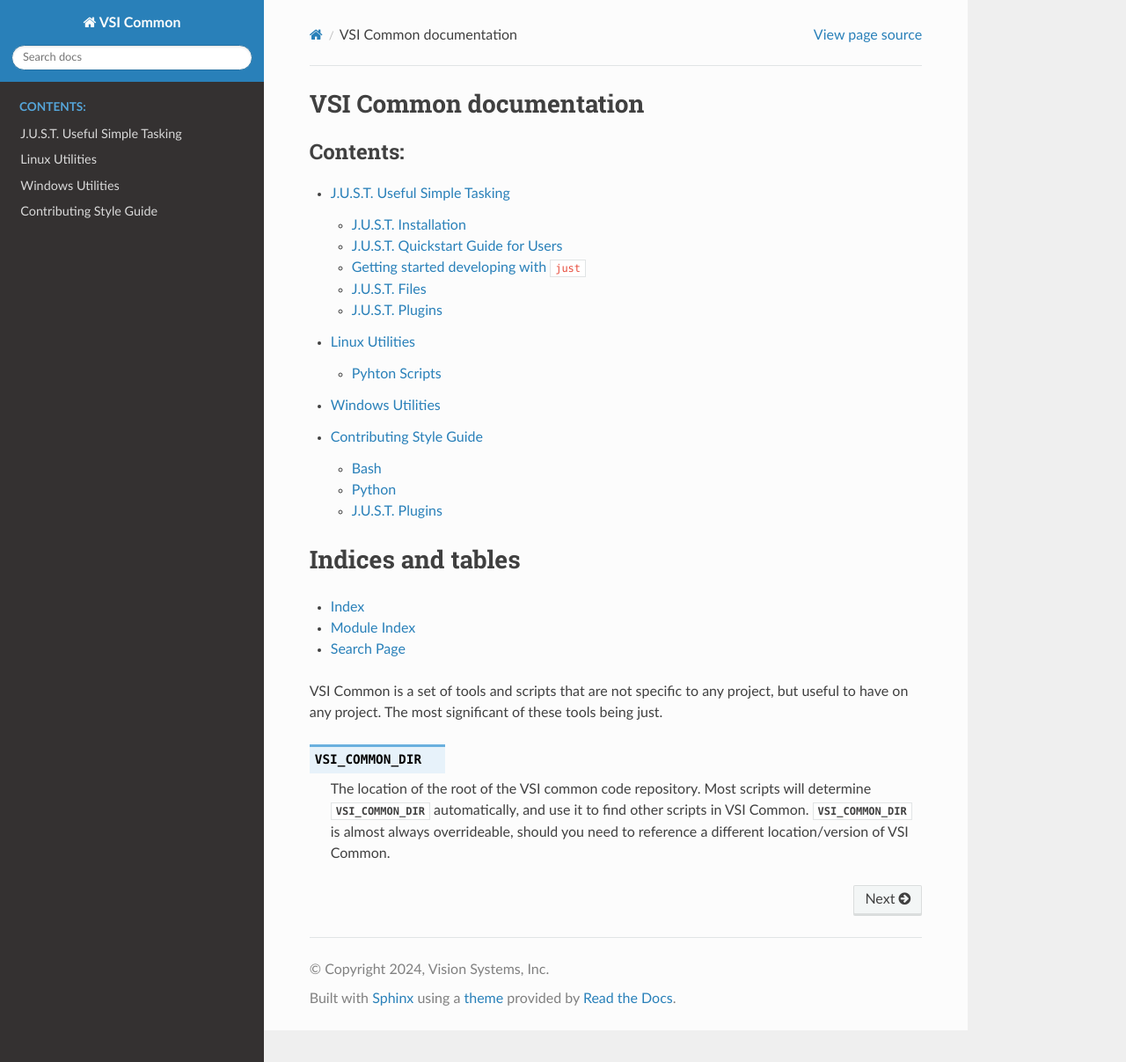
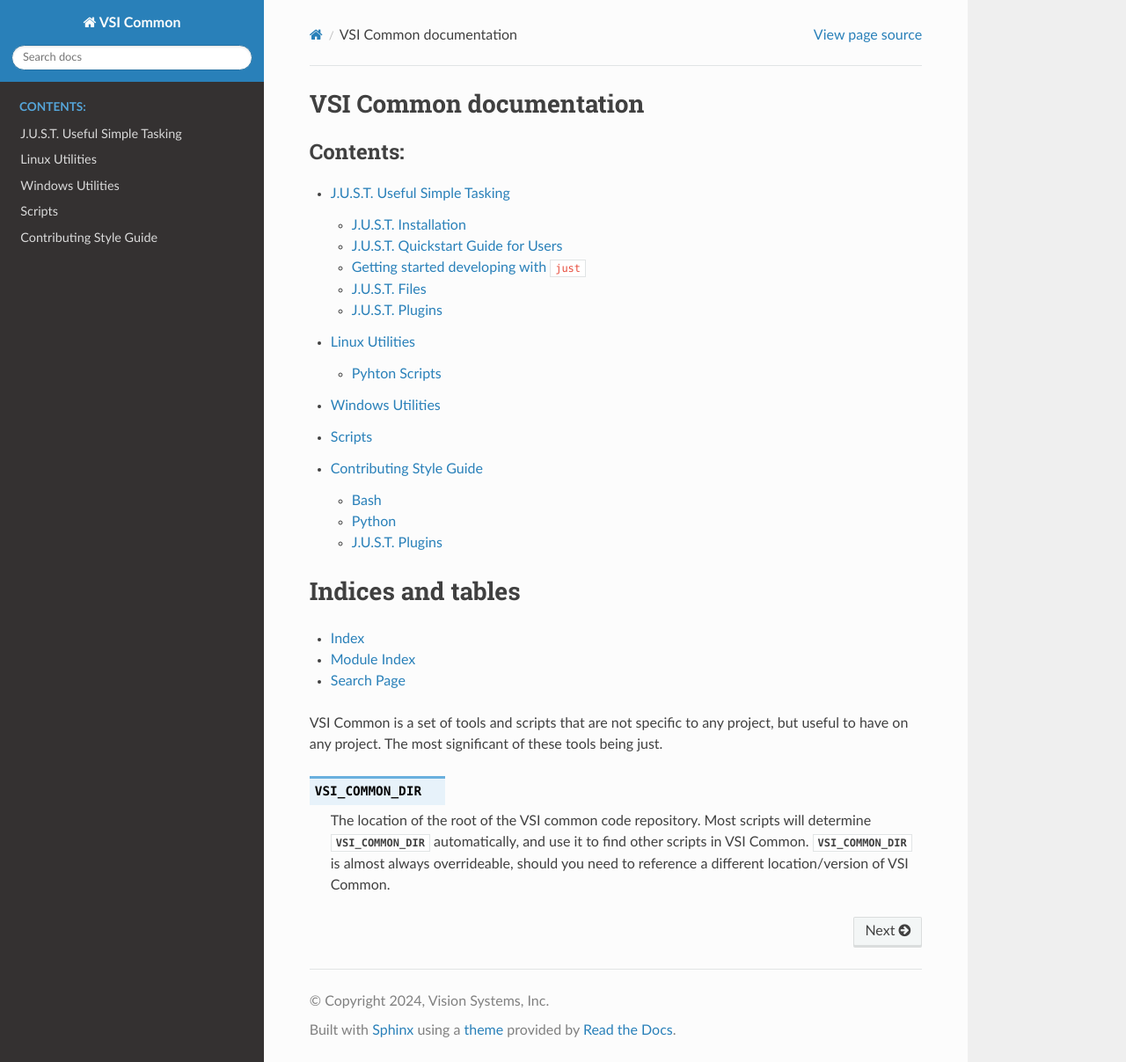
Before and after one commit to VisionSystemsInc/vsi_common, a Sphinx documentation site: the page built from docs/index.rst, in a window 1280 px wide and 1207 px high. Shown: the whole window at 88% size. Built offline with Sphinx 7.4.7 and the Read the Docs theme 3.1.0, drawn with Linux system fonts in a browser that asks for light colours; pages that are not in the unit, such as notebooks, are missing from menus.

```diff
--- a/docs/docker/recipes/index.rst
+++ b/docs/docker/recipes/index.rst
@@ -1,3 +1,8 @@
+.. include:: README.auto
+
+Scripts
+=======
+
 .. toctree::
    :maxdepth: 2
    :caption: Contents:
```
Also changed, not shown: other parts of docs/docker/recipes/index.rst (+0 -2 lines).
